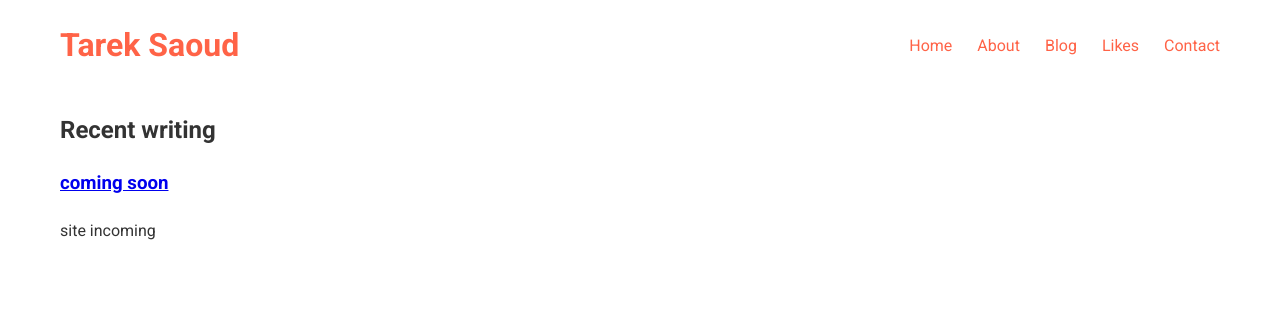
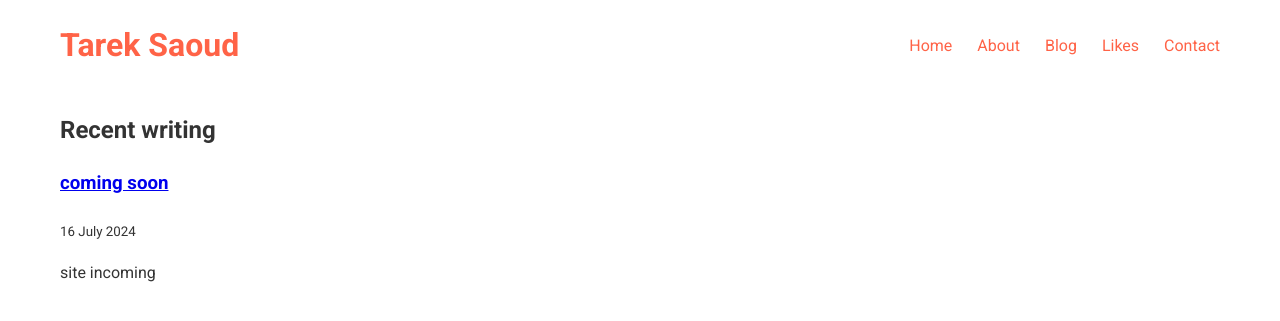
Before and after one commit to tarekgs/tarekgs.github.io, a Jekyll site: the page built from blog.html, in a window 1280 px wide. Shown: the top 321 px of the page. Built offline with Jekyll 4.4.1, drawn with Linux system fonts in a browser that asks for light colours.

Commit message:
Update blog.html

```diff
--- a/blog.html
+++ b/blog.html
@@ -8,6 +8,7 @@ title: Blog
       {% for post in site.posts %}
         <li>
           <h3><a href="{{ post.url }}">{{ post.title }}</a></h3>
+          <p><small>{{ post.date | date_to_long_string }}</small></p>
           <p>{{ post.excerpt }}</p>
         </li>
       {% endfor %}
```
